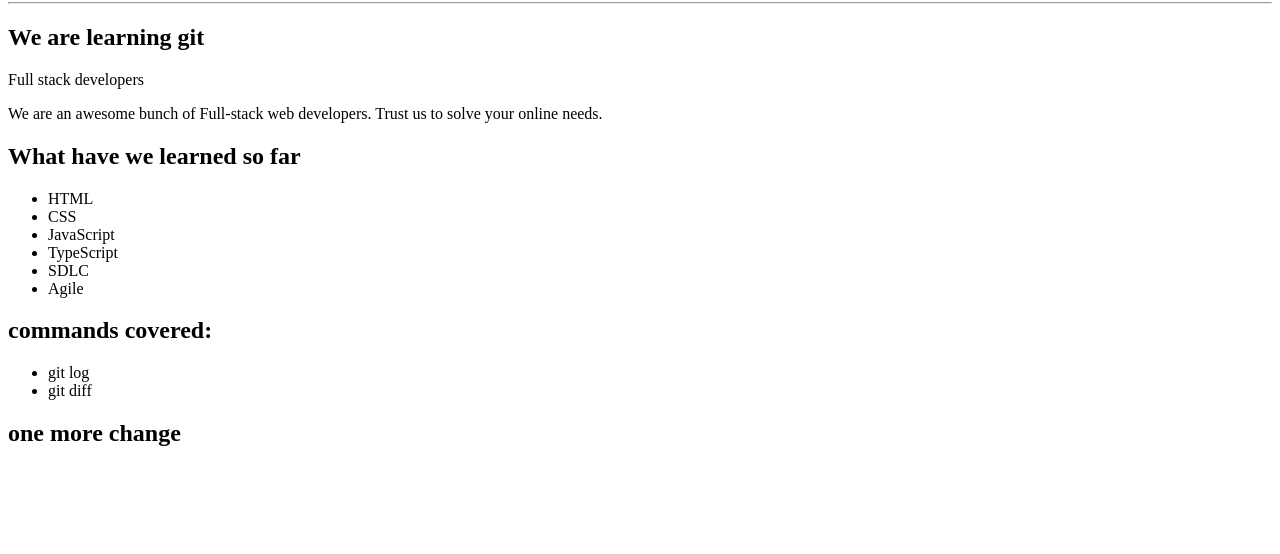
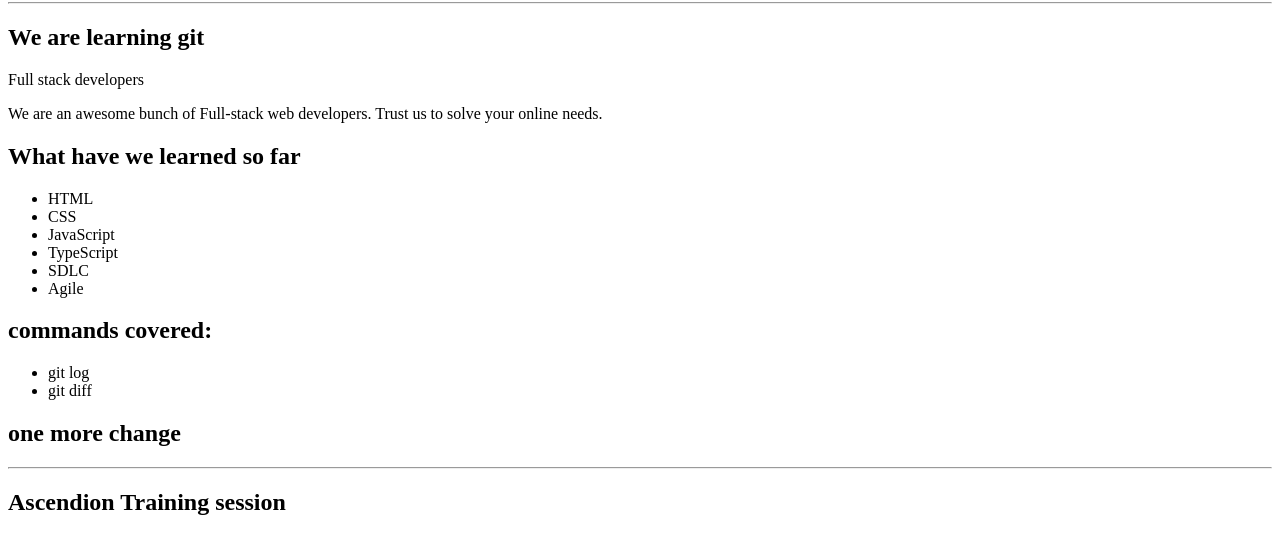
Before and after one commit to puranik3/personal-website, a website: page public/index.html in a window 1280 px wide. Shown: the part 78-632 px from the top of the page. Drawn offline with Linux system fonts and the light colour scheme.

Commit message:
testing conflicts

```diff
--- a/public/index.html
+++ b/public/index.html
@@ -31,5 +31,7 @@
             <li>git diff</li>
         </ul>
         <h2>one more change</h2>
+        <hr>
+        <h2>Ascendion Training session</h2>
     </body>
 </html>
```
